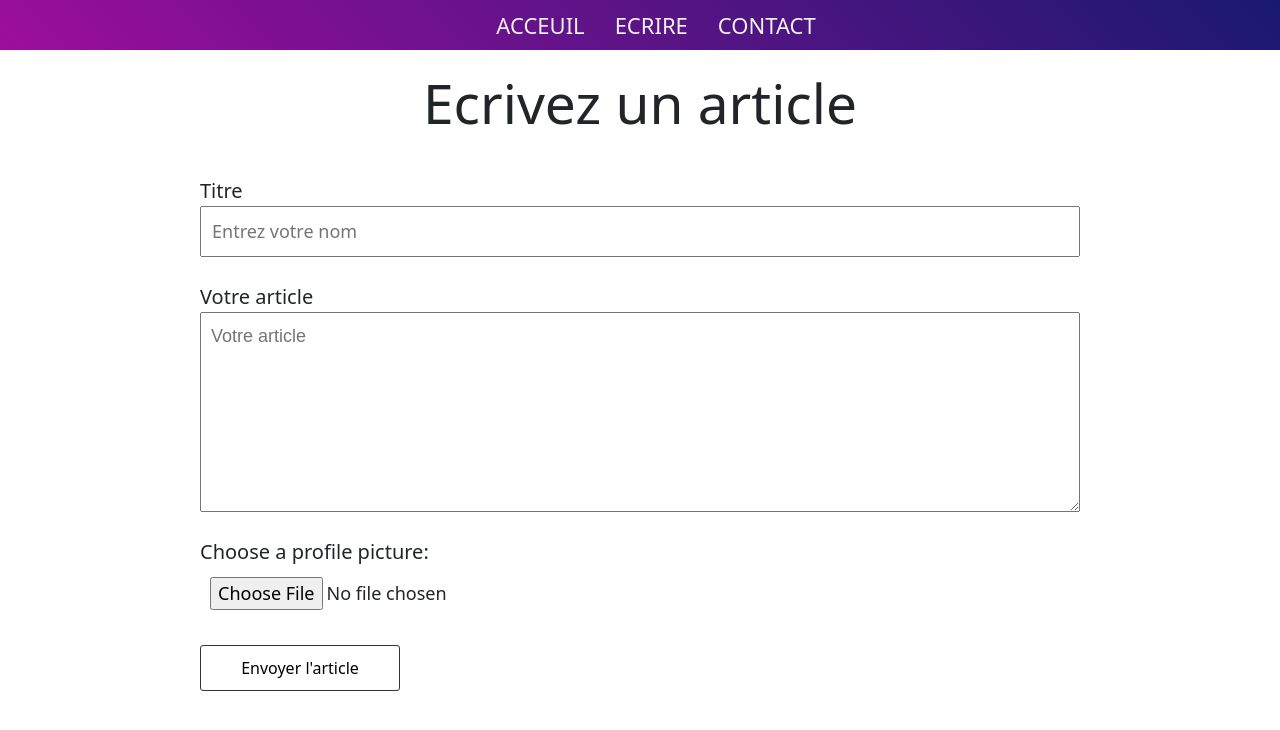
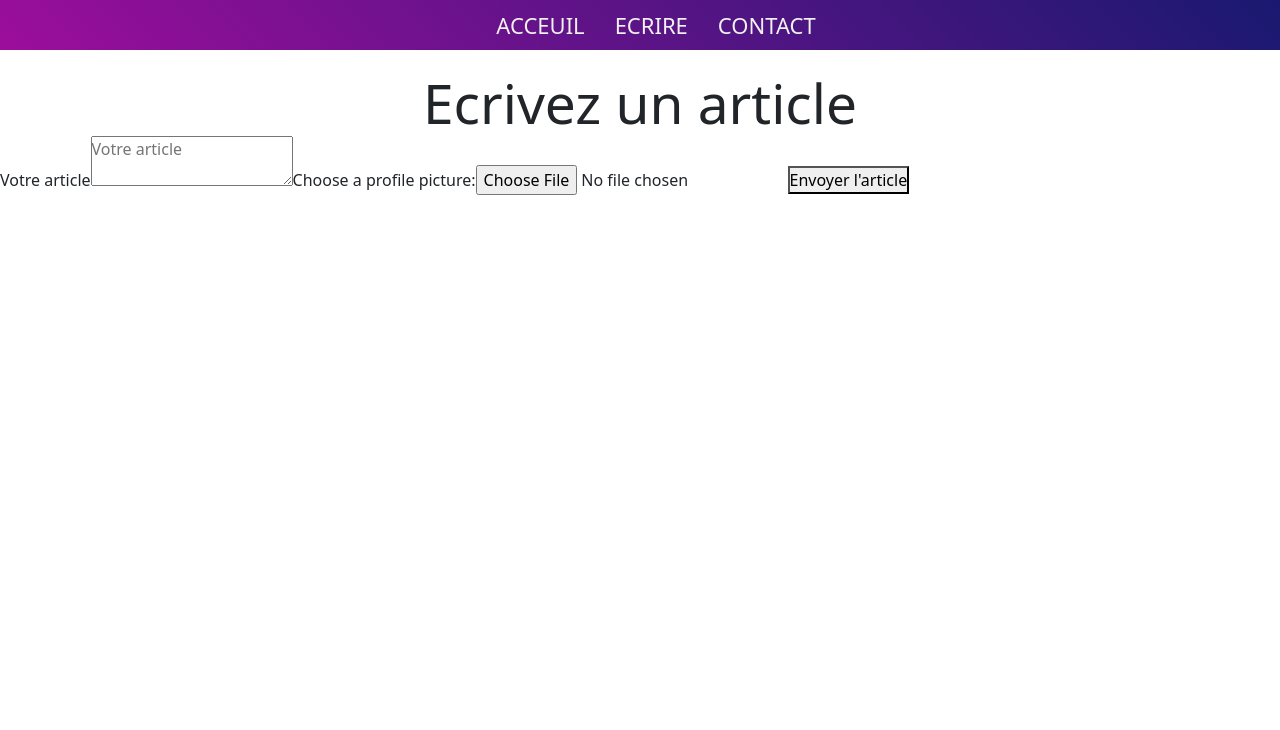
Before and after one commit to frederick486/Groupomania, a React (Create React App) app in the folder frontend/: page /ecrire in a window 1280 px wide. Shown: the top 730 px of the page. Built offline with nearby package versions, Linux system fonts and the light colour scheme.

Commit message:
Connection frontend / backend

```diff
--- a/frontend/src/Components/Card/Card.css
+++ b/frontend/src/Components/Card/Card.css
@@ -23,4 +23,6 @@
 }
 .card img {
     width: 100%;
+    height: 300px;
+    object-fit: contain
 }
--- a/frontend/src/Components/Card/Card.js
+++ b/frontend/src/Components/Card/Card.js
@@ -6,7 +6,7 @@ export default function Card(props) {
 
   return (
     <div className='card'>
-      <img src={Canyon} alt="Canyon" />
+      {/* <img src={iten.picture} alt="Canyon" /> */}
 
       {props.children}
 
--- a/frontend/src/Components/Form/Form.js
+++ b/frontend/src/Components/Form/Form.js
@@ -1,54 +1,130 @@
-// import React, {useState, useEffect} from 'react'
+// // import React, {useState, useEffect} from 'react'
+// // import {useSelector, useDispatch} from 'react-redux'
+// // import './Form.css'
+// // import Navbar from '../../Components/Navbar/Navbar'
+
+// // export default function Form() {
+// //     const [article, setArticle] = useState({
+// //         title:"",
+// //         body:"",
+// //     });
+
+// //     const dispatch = useDispatch();
+
+// //     const handleForm = (e) => {
+// //         e.preventDefault();
+
+// //         const newArticle = {
+// //             title: article.title,
+// //             body: article.body,
+// //         };
+
+// //         dispatch({
+// //             type: 'ADDARTICLE',
+// //             payload: article,
+// //         });
+
+// //         setArticle({
+// //             title:"",
+// //             body:"",
+// //         })
+// //     };
+
+// //     const addNewTitle = (e) => {
+// //         const newObjState = {...article, title: e.target.value};
+// //         setArticle(newObjState);
+// //     };
+
+// //     const addNewBody = (e) => {
+// //         const newObjState = {...article, body: e.target.value};
+// //         setArticle(newObjState);
+// //     };
+
+// //   return (
+// //     <>
+// //     <Navbar />
+// //         <h1 className="title-form">Ecrivez un article</h1>
+// //         <form className="container-form" onSubmit={handleForm}>
+// //             <label htmlFor="title">Titre</label>
+// //             <input
+// //                 value={article.title}
+// //                 onInput={addNewTitle}
+// //                 type="text"
+// //                 id="title"
+// //                 placeholder="Entrez votre nom"
+// //                 // className='inp-title'
+// //             />
+
+// //             <label htmlFor="article">Votre article</label>
+// //             <textarea
+// //                 value={article.body}
+// //                 onInput={addNewBody}
+// //                 id="article"
+// //                 placeholder="Votre article"
+// //                 // className='inp-body'
+// //             ></textarea>
+
+// //             <button>Envoyer l'article</button>
+// //         </form>
+// //     </>
+// //   );
+// // }
+
+// //---------------------------------------------------------------------------------------
+
+// import React, {useState, useRef, useEffect} from 'react'
 // import {useSelector, useDispatch} from 'react-redux'
 // import './Form.css'
 // import Navbar from '../../Components/Navbar/Navbar'
+// import axios from "axios";
 
 // export default function Form() {
-//     const [article, setArticle] = useState({
-//         title:"",
-//         body:"",
-//     });
 
-//     const dispatch = useDispatch();
+//     const title = useRef();
+//     const body = useRef();
+//     const imageUrl = useRef();
 
 //     const handleForm = (e) => {
 //         e.preventDefault();
 
-//         const newArticle = {
-//             title: article.title,
-//             body: article.body,
-//         };
+//         console.log("imageUrl.current.value------>", imageUrl.current.value) // imageUrl.current.value------> C:\fakepath\hellfire-elixir-sauce.jpg
 
-//         dispatch({
-//             type: 'ADDARTICLE',
-//             payload: article,
+//         axios({
+//             method: "post",
+//             url: 'http://localhost:4200/api/publication',
+//             // withCredentials: true,
+//             data: {
+//                 title : title.current.value,
+//                 body : body.current.value,
+//                 imageUrl : imageUrl.current.value, // << sur MongoDB, ça enregistre : "C:\fakepath\nom-du-fichier.jpg"
+//                 // imageUrl : imageUrl.current.files, // << 400 (Bad Request)
+//                 // imageUrl : e.target.files[0], // <<< Uncaught TypeError: Cannot read properties of undefined (reading '0')
+//             },
+//         })
+//         .then((res) => {
+//             if (res.data.errors) {
+//             console.log("echec de l'envoi")
+//             } else {
+//             window.location = "/";
+//             }
+//         })
+//         .catch((error) => {
+//             console.log(error);
 //         });
 
-//         setArticle({
-//             title:"",
-//             body:"",
-//         })
-//     };
 
-//     const addNewTitle = (e) => {
-//         const newObjState = {...article, title: e.target.value};
-//         setArticle(newObjState);
-//     };
-
-//     const addNewBody = (e) => {
-//         const newObjState = {...article, body: e.target.value};
-//         setArticle(newObjState);
 //     };
 
 //   return (
 //     <>
 //     <Navbar />
 //         <h1 className="title-form">Ecrivez un article</h1>
-//         <form className="container-form" onSubmit={handleForm}>
+//         <form className="container-form" encType='multipart/form-data' onSubmit={handleForm}>
 //             <label htmlFor="title">Titre</label>
 //             <input
-//                 value={article.title}
-//                 onInput={addNewTitle}
+//                 // value={article.title} // control input
+//                 // onInput={addNewTitle} // control input
+//                 ref={title} // uncontrol input
 //                 type="text"
 //                 id="title"
 //                 placeholder="Entrez votre nom"
@@ -57,97 +133,78 @@
 
 //             <label htmlFor="article">Votre article</label>
 //             <textarea
-//                 value={article.body}
-//                 onInput={addNewBody}
+//                 // value={article.body} // control input
+//                 // onInput={addNewBody} // control input
+//                 ref={body} // uncontrol input
 //                 id="article"
 //                 placeholder="Votre article"
 //                 // className='inp-body'
 //             ></textarea>
 
-//             <button>Envoyer l'article</button>
+//             <label htmlFor="avatar">Choose a profile picture:</label>
+//             <input
+//                 ref={imageUrl}
+//                 type="file"
+//                 id="avatar"
+//                 name="avatar"
+//                 accept="image/png, image/jpeg"
+//             />
+
+//              <button>Envoyer l'article</button>
 //         </form>
 //     </>
 //   );
 // }
 
-//---------------------------------------------------------------------------------------
+// //------------------------------------------------------------------------------------
 
-import React, {useState, useRef, useEffect} from 'react'
-import {useSelector, useDispatch} from 'react-redux'
+import { useState } from "react";
+import axios from 'axios'
 import './Form.css'
-import Navbar from '../../Components/Navbar/Navbar'
-import axios from "axios";
 
-export default function Form() {
+function Form() {
+  const [selectedFiles, setSelectedFiles] = useState([]);
+  const [comment, setComment] = useState("");
 
-    const title = useRef();
-    const body = useRef();
-    const imageUrl = useRef();
+  const submitHandler = (e) => {
+    e.preventDefault(); //prevent the form from submitting
+    let formData = new FormData();
 
-    const handleForm = (e) => {
-        e.preventDefault();
+    formData.append("comment", comment);
+    formData.append("picture", selectedFiles[0]);
 
-        console.log("imageUrl.current.value------>", imageUrl.current.value) // imageUrl.current.value------> C:\fakepath\hellfire-elixir-sauce.jpg
-
-        axios({
-            method: "post",
-            url: 'http://localhost:4200/api/publication',
-            // withCredentials: true,
-            data: {
-                title : title.current.value,
-                body : body.current.value,
-                imageUrl : imageUrl.current.value, // << sur MongoDB, ça enregistre : "C:\fakepath\nom-du-fichier.jpg"
-                // imageUrl : imageUrl.current.files, // << 400 (Bad Request)
-                // imageUrl : e.target.files[0], // <<< Uncaught TypeError: Cannot read properties of undefined (reading '0')
+    axios.post("http://localhost:4000/api/post", formData, {
+      headers: {
+        "Content-Type": "multipart/form-data",
       },
+    }).then(res => {
+        console.log(res)
     })
-        .then((res) => {
-            if (res.data.errors) {
-            console.log("echec de l'envoi")
-            } else {
-            window.location = "/";
-            }
-        })
-        .catch((error) => {
-            console.log(error);
-        });
-
-
   };
 
   return (
+
     <>
-    <Navbar />
       <h1 className="title-form">Ecrivez un article</h1>
-        <form className="container-form" encType='multipart/form-data' onSubmit={handleForm}>
-            <label htmlFor="title">Titre</label>
-            <input
-                // value={article.title} // control input
-                // onInput={addNewTitle} // control input
-                ref={title} // uncontrol input
-                type="text"
-                id="title"
-                placeholder="Entrez votre nom"
-                // className='inp-title'
-            />
+      <form
+        onSubmit={submitHandler}
+      >
 
         <label htmlFor="article">Votre article</label>
         <textarea
-                // value={article.body} // control input
-                // onInput={addNewBody} // control input
-                ref={body} // uncontrol input
-                id="article"
             placeholder="Votre article"
-                // className='inp-body'
+            onChange={(e) => {
+              setComment(e.target.value);
+            }}
         ></textarea>
 
         <label htmlFor="avatar">Choose a profile picture:</label>
         <input
-                ref={imageUrl}
+          label="Select a File"
           type="file"
-                id="avatar"
-                name="avatar"
-                accept="image/png, image/jpeg"
+          onChange={(e) => {
+            setSelectedFiles(e.target.files);
+          }}
         />
 
         <button>Envoyer l'article</button>
@@ -155,3 +212,5 @@ export default function Form() {
     </>
   );
 }
+
+export default Form;
--- a/frontend/src/Containers/Home/Home.css
+++ b/frontend/src/Containers/Home/Home.css
@@ -4,7 +4,6 @@
     text-align: center;
 }
 .container-cards {
-
     display: flex;
     justify-content: center;
     flex-wrap: wrap;
@@ -13,6 +12,4 @@
     margin: 0 auto 0;
     flex-direction: column;
     align-content: center;
-
-
 }
--- a/frontend/src/Containers/Home/Home.js
+++ b/frontend/src/Containers/Home/Home.js
@@ -28,15 +28,19 @@ export default function Home() {
         {articles.map(item => {
           return (
             <Card key={uuidv4()}>
-              <h2>{item.title}</h2>
+              {/* <h2>{item.title}</h2> */}
+              <h2>{item.comment}</h2>
+                {/* <div container-img> */}
+                <img src={item.picture} alt="Canyon" />
+              {/* </div> */}
 
               <Link to={{
                 // pathname: `articles/${item.title.replace(/\s+/g, '-').trim()}`, // A ré-activer (pb avec les ??? dans les champs des articles)
                   // pathname: '/article',
                   // pathname: articles/{item.userId},
                   state: {
-                    title: item.title,
-                    body: item.body
+                    comment: item.comment,
+                    picture: item.picture
                   }
                 }}>
                   Lire l'article
--- a/frontend/src/Redux/articles/articleReducer.js
+++ b/frontend/src/Redux/articles/articleReducer.js
@@ -23,7 +23,7 @@ const INITIAL_STATE = {
   }
 
   export const getArticles = () => (dispatch, getState) => {
-    fetch("http://localhost:4200/api/publication")
+    fetch("http://localhost:4000/api/post")
       .then((response) => {
         return response.json();
       })
```
Also changed, not shown: 2 other files (tests, documents, lock files or other folders). Lines whose indentation alone changed are shown as unchanged.
